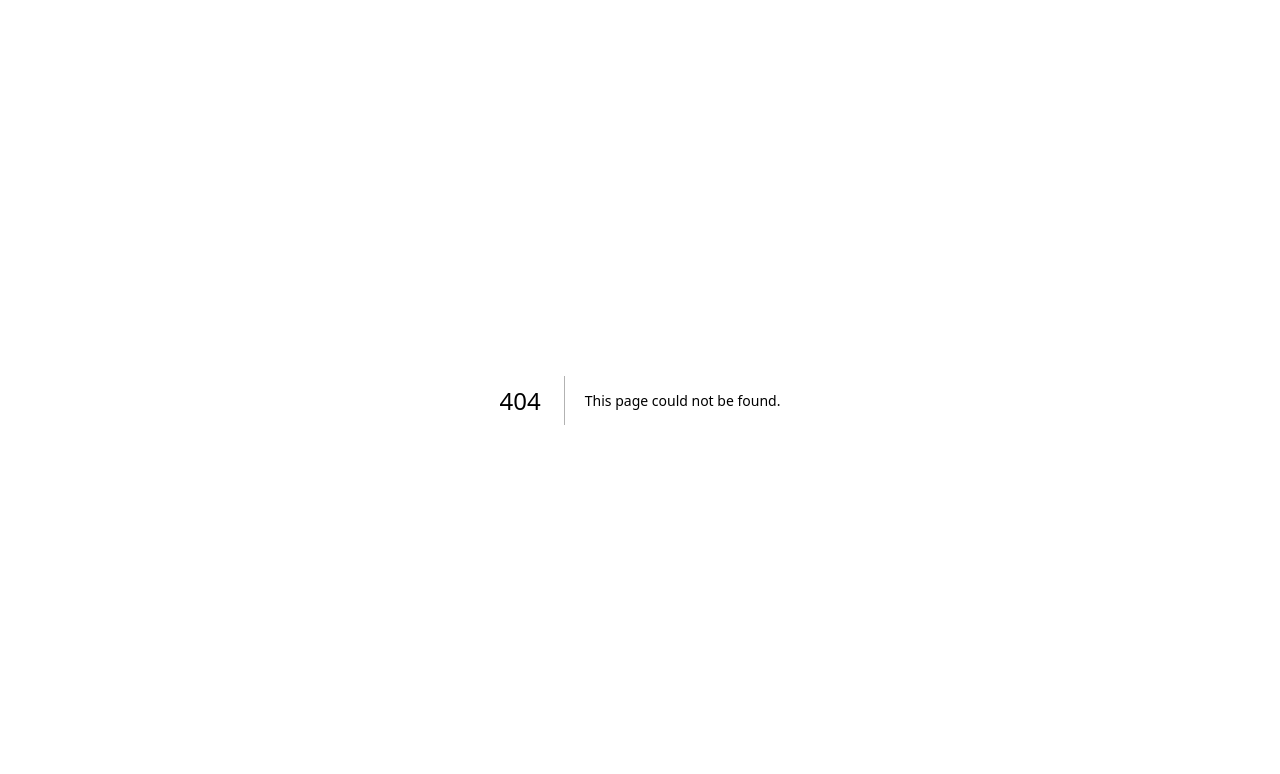
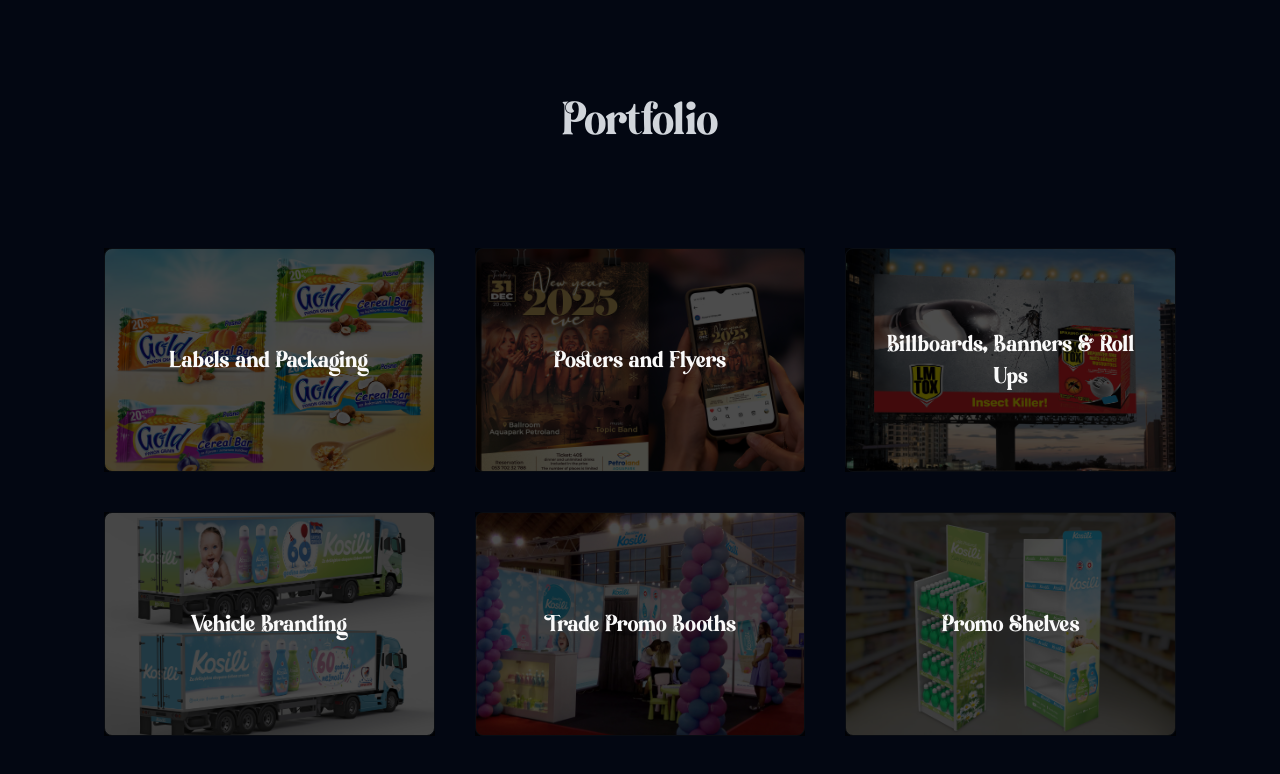
Before and after one commit to mariames/marko-benes-2, a Next.js app: page /portfolio in a window 1280 px wide. Before the commit this address had no page. Shown: the top 774 px of the page. Built offline with nearby package versions, Linux system fonts and the light colour scheme.

Commit message:
Portfolio - begin

```diff
--- /dev/null
+++ b/app/portfolio/page.tsx
@@ -0,0 +1,49 @@
+import React from "react";
+import Link from "next/link";
+
+interface Service {
+  name: string;
+  link: string;
+  src: string;
+}
+
+const services: Service[] = [
+  { name: "Labels and Packaging", link: "/services/labels_and_packaging", src: "/service/labels-and-packaging.jpg" },
+  { name: "Posters and Flyers", link: "/services/posters_and_flyers", src: "/service/posters-and-flyers.jpg" },
+  { name: "Billboards, Banners & Roll Ups", link: "/services/billboards_banners_roll_ups", src: "/service/billboards-banners-roll-ups.jpg" },
+  { name: "Vehicle Branding", link: "/services/vehicle_branding", src: "/service/vehicle-branding.jpg" },
+  { name: "Trade Promo Booths", link: "/services/trade_promo_booths", src: "/service/trade-promo-booths.jpg" },
+  { name: "Promo Shelves", link: "/services/promo_shelves", src: "/service/promo-shelves.jpg" },
+  { name: "Logo", link: "/services/logo", src: "/service/logo.jpg" },
+  { name: "T-Shirt design", link: "/services/t-shirt_design", src: "/service/t-shirt-design.jpg" },
+  { name: "Video Design", link: "/services/video_design", src: "/service/video-design.jpg" },
+];
+
+const Portfolio: React.FC = () => {
+  return (
+    <div className="bg-gray-950 py-10 px-20">
+      <p className="text-5xl text-center my-10 pt-4 pb-10 text-gray-300 christmas-title">
+        Portfolio
+      </p>
+      <div className="grid lg:grid-cols-3 md:grid-cols-2 xs:grid-cols-1 gap-10 p-6">
+        {services.map((service, index) => (
+          <Link href={service.link} key={index} className="relative group">
+            <div
+              className="h-56 flex items-center justify-center bg-gray-900 rounded-lg border border-slate-800 bg-cover bg-center transition-all duration-300 group-hover:brightness-100"
+              style={{ backgroundImage: `url(${service.src})` }}
+            >
+              {/* Dark overlay */}
+              <div className="absolute inset-0 bg-black bg-opacity-70 group-hover:bg-opacity-0 transition-all duration-300"></div>
+              {/* Text (hidden on hover) */}
+              <span className="relative z-10 text-2xl christmas-title text-neutral-50 text-center p-6 cursor-pointer transition-opacity duration-300 group-hover:opacity-0">
+                {service.name}
+              </span>
+            </div>
+          </Link>
+        ))}
+      </div>
+    </div>
+  );
+};
+
+export default Portfolio;
```
